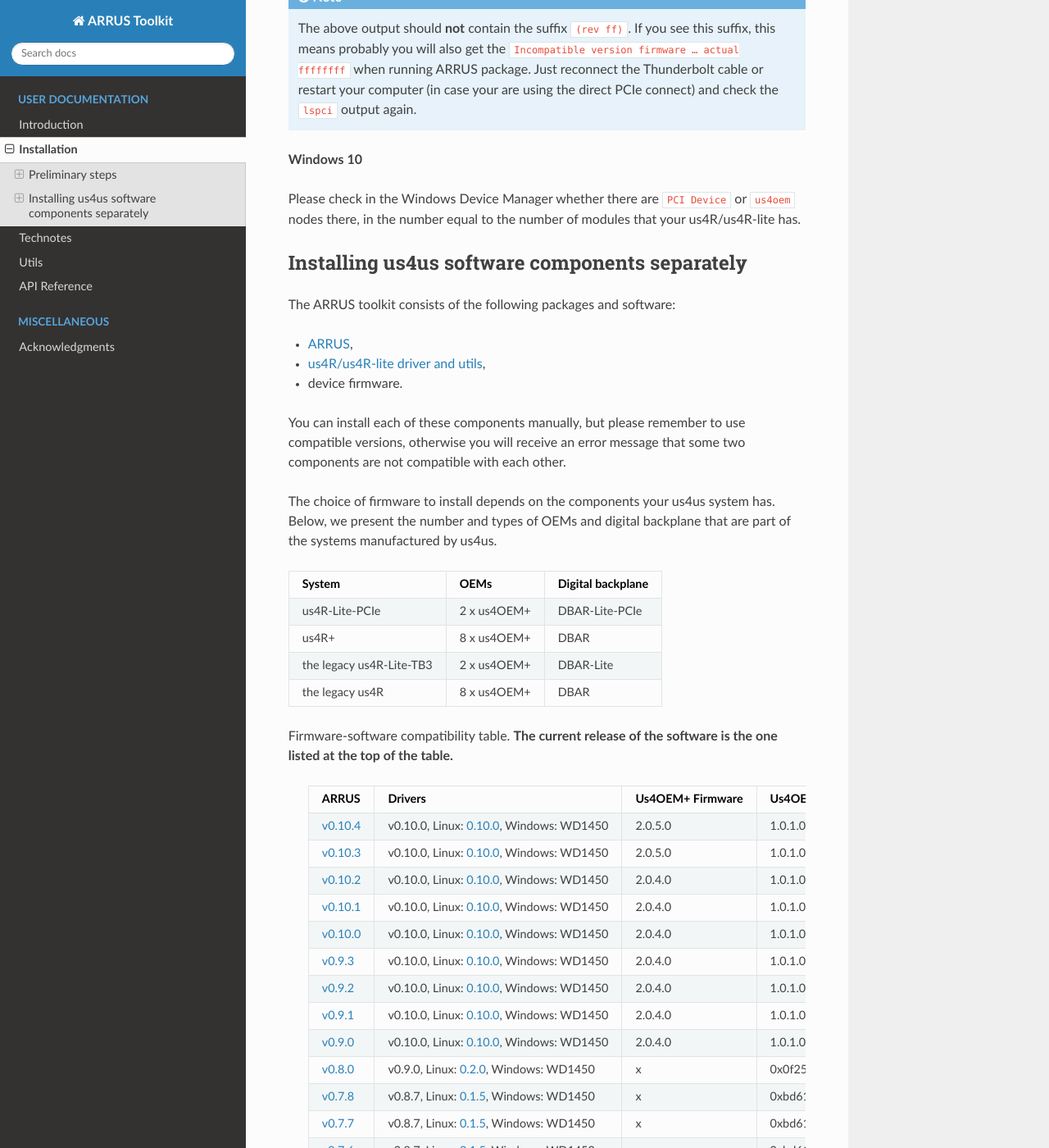
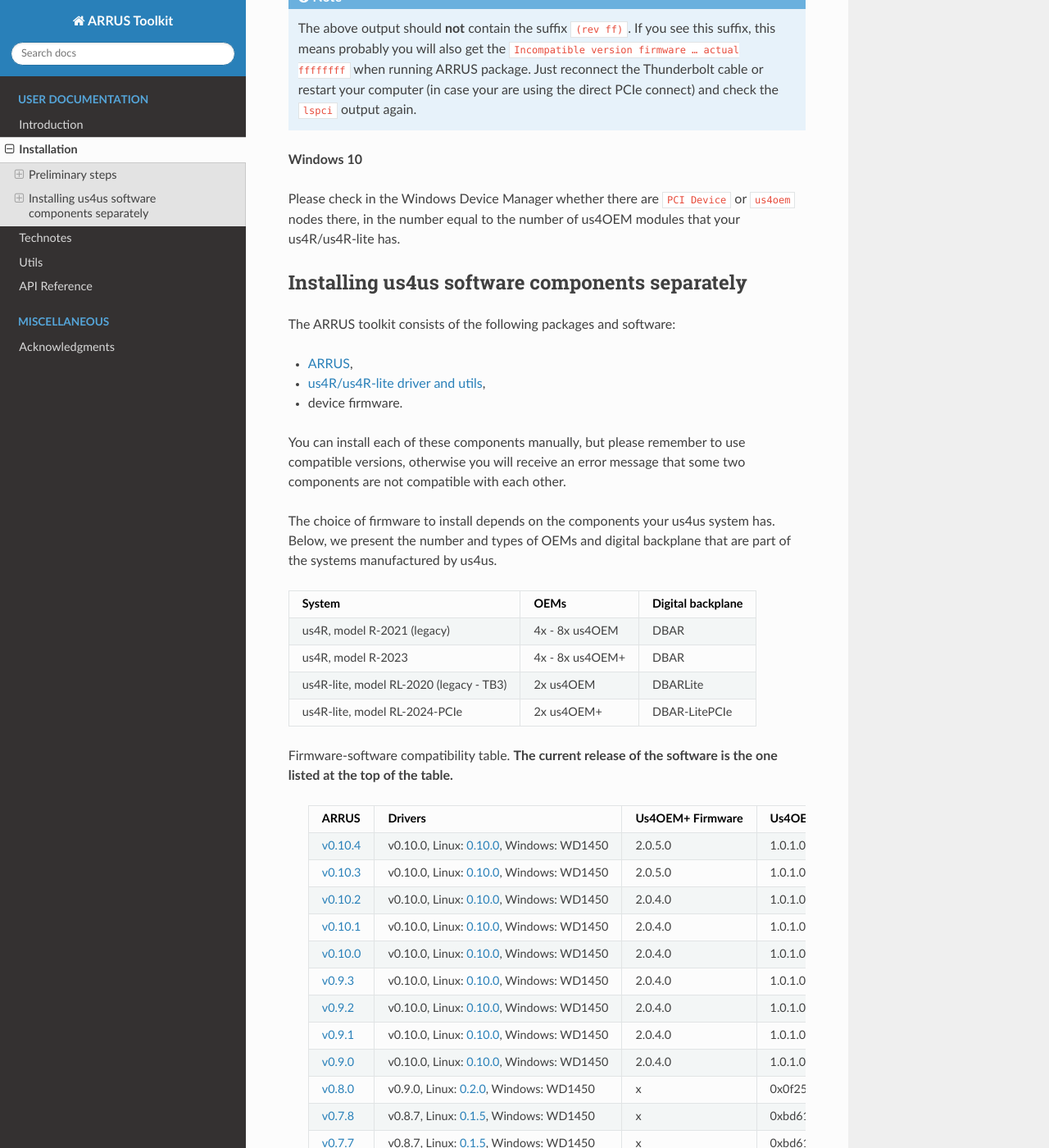
Before and after one commit to us4useu/arrus-toolkit, a Sphinx documentation site: the page built from docs/content/installation/index.rst, in a window 1280 px wide and 1400 px high, scrolled down 3762 px. Shown: the whole window at 82% size. Built offline with Sphinx 7.4.7 and the Read the Docs theme 3.1.0, drawn with Linux system fonts in a browser that asks for light colours; some of the changed text lies outside the part shown.

Commit message:
Minor updates to the installation instructions.

```diff
--- a/docs/content/installation/index.rst
+++ b/docs/content/installation/index.rst
@@ -7,7 +7,7 @@
 1. Follow instructions provided in the :ref:`arrus-toolkit-installation-preliminary` section.
 2. Check if you have the correct version of the CUDA Toolkit installed.
    You can check what CUDA version is required by our software in the :ref:`arrus-toolkit-installation-separately` section.
-3. Download the current stable version of the us4R/us4R-lite drivers according to the compatibility table presented in the :ref:`arrus-toolkit-installation-separately` section.
+3. Download the current stable version of the Drivers according to the compatibility table presented in the :ref:`arrus-toolkit-installation-separately` section.
    For Linux drivers, just use the provided link. For Windows drivers, contact us4us support for the newest version.
 4. Install the the us4R/us4R-lite drivers. For Linux follow the :ref:`arrus-toolkit-installation-separately-drivers-linux` instructions, for Windows follow the :ref:`arrus-toolkit-installation-separately-drivers-windows` instructions.
    This step requires us4R/us4R-lite to be powered on and connected to the host PC.
@@ -127,7 +127,7 @@
 **Windows 10**
 
 Please check in the Windows Device Manager whether there are ``PCI Device`` or ``us4oem``
-nodes there, in the number equal to the number of modules that your
+nodes there, in the number equal to the number of us4OEM modules that your
 us4R/us4R-lite has.
 
 
@@ -149,14 +149,14 @@
 The choice of firmware to install depends on the components your us4us system has.
 Below, we present the number and types of OEMs and digital backplane that are part of the systems manufactured by us4us.
 
-======================== =========== =================
-System                   OEMs        Digital backplane
-======================== =========== =================
-us4R-Lite-PCIe           2 x us4OEM+ DBAR-Lite-PCIe
-us4R+                    8 x us4OEM+ DBAR
-the legacy us4R-Lite-TB3 2 x us4OEM+ DBAR-Lite
-the legacy us4R          8 x us4OEM+ DBAR
-======================== =========== =================
+======================================= =============== =================
+System                                  OEMs            Digital backplane
+======================================= =============== =================
+us4R, model R-2021 (legacy)             4x - 8x us4OEM  DBAR
+us4R, model R-2023                      4x - 8x us4OEM+ DBAR
+us4R-lite, model RL-2020 (legacy - TB3) 2x us4OEM       DBARLite
+us4R-lite, model RL-2024-PCIe           2x us4OEM+      DBAR-LitePCIe
+======================================= =============== =================
 
 Firmware-software compatibility table. **The current release of the software is the one listed at the top of the table.**
 
```
